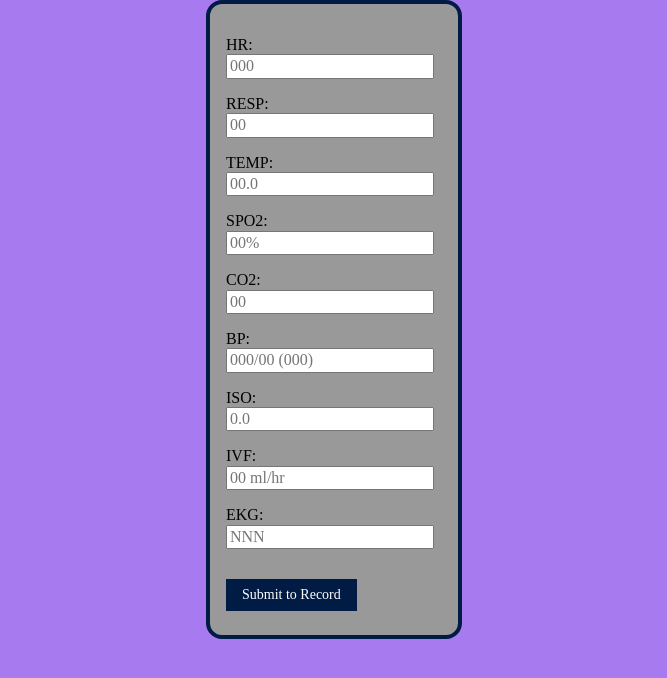
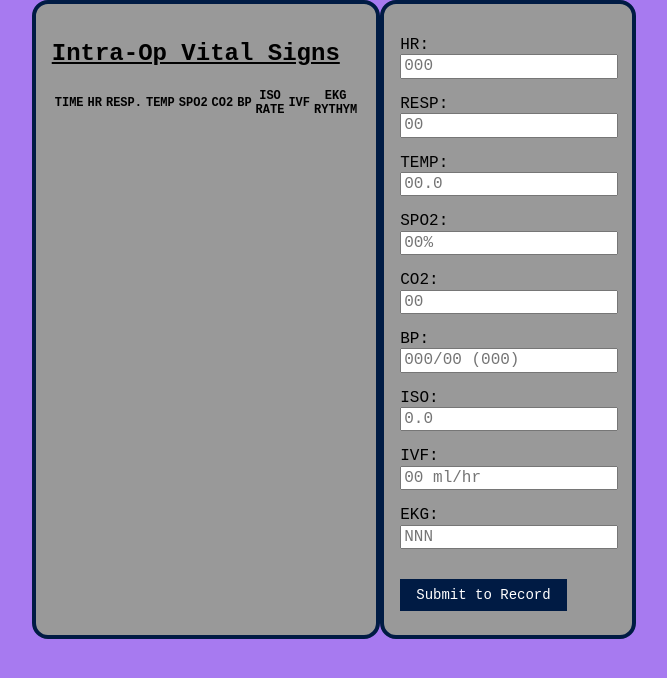
Before and after one commit to Chrononox/anethtracker, a React (Create React App) app: page / in a window 1280 px wide. Shown: the top 678 px of the page, without its empty margins (306-973 px from the left). Built offline with nearby package versions, Linux system fonts and the light colour scheme.

Commit message:
building log

```diff
--- a/src/App.css
+++ b/src/App.css
@@ -1,7 +1,5 @@
 body{
-    /* display: flex;
-    flex-flow: row nowrap;
-    justify-content: center; */
+
 }
 
 .inputs {
--- a/src/App.js
+++ b/src/App.js
@@ -2,6 +2,7 @@ import React from 'react';
 import './App.css';
 import Form from './Components/Form/Form'
 import Button from './Components/Button/Button'
+import Log from './Components/Log/Log'
 
 
 
@@ -44,25 +45,22 @@ class App extends React.Component{
     for (const stat in temp){
       // console.log(`${stat}: ${temp[stat]}`)
       if(stat === 'displayArray'){
-
+        //dont do nuffin with this. Probebly can be done nicer later.
       }else{
         tempArray.push(temp[stat]);
       }
-
     }
     this.state.displayArray.push(tempArray);
     console.log(this.state.displayArray);
-
-
   }
 
   render(){
     return(
-      <div>
-        <div>
-          {/* previous readings */}
+      <div className="flex justify-center">
+        <div className='ba bw2 b--navy br4  pa3 bg-silver'>
+          <Log />
         </div>
-        <div className='center ba bw2 b--navy br4 mw5 pa3 bg-silver'>
+        <div className='ba bw2 b--navy br4 mw5 pa3 bg-silver'>
           <Form className='center'
             hr={this.state.hr} sethr={this.sethr}
             resp={this.state.resp} setresp={this.setresp}
--- /dev/null
+++ b/src/Components/Log/Log.css
@@ -0,0 +1,7 @@
+h2 {
+    text-decoration: underline;
+}
+
+table{
+    font-size: .75em;
+}
--- /dev/null
+++ b/src/Components/Log/Log.js
@@ -0,0 +1,38 @@
+import React from 'react';
+import './Log.css'
+
+const Log = () =>{
+
+    //to build table and display data
+    const tableBuilder = () =>{
+
+    }
+
+    return (
+        <div>
+            <h2>Intra-Op Vital Signs</h2>
+            <table>
+                <thead>
+                    <tr className=''>
+                        <th>TIME</th>
+                        <th>HR</th>
+                        <th>RESP.</th>
+                        <th>TEMP</th>
+                        <th>SPO2</th>
+                        <th>CO2</th>
+                        <th>BP</th>
+                        <th>ISO<br/> RATE</th>
+                        <th>IVF</th>
+                        <th>EKG<br/> RYTHYM</th>
+                    </tr>
+                </thead>
+                <tbody>
+                    <tr>
+
+                    </tr>
+                </tbody>
+            </table>
+        </div>
+    )
+}
+export default Log;
--- a/src/index.css
+++ b/src/index.css
@@ -1,3 +1,4 @@
 body {
     background-color: rgb(167, 122, 240);
+    font-family: 'Courier New', Courier, monospace;
 }
```
